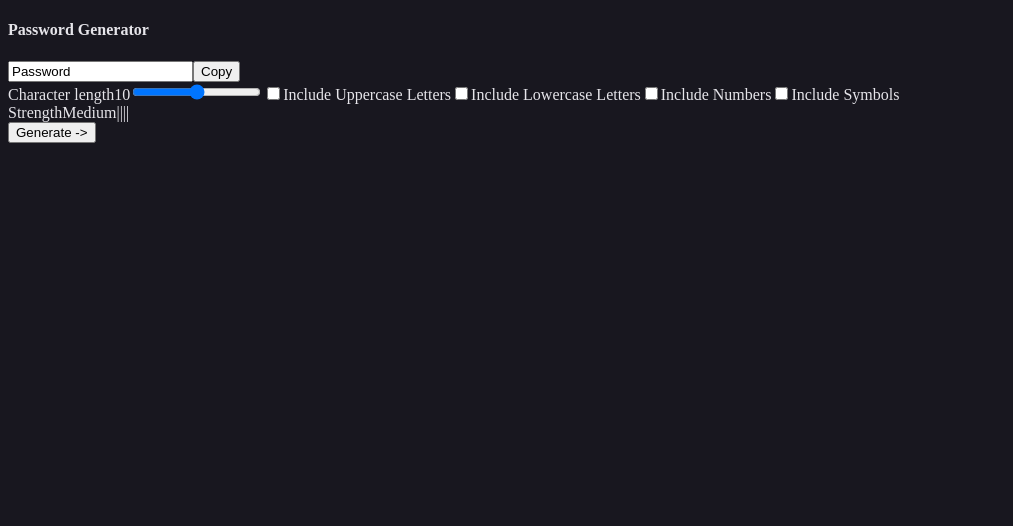
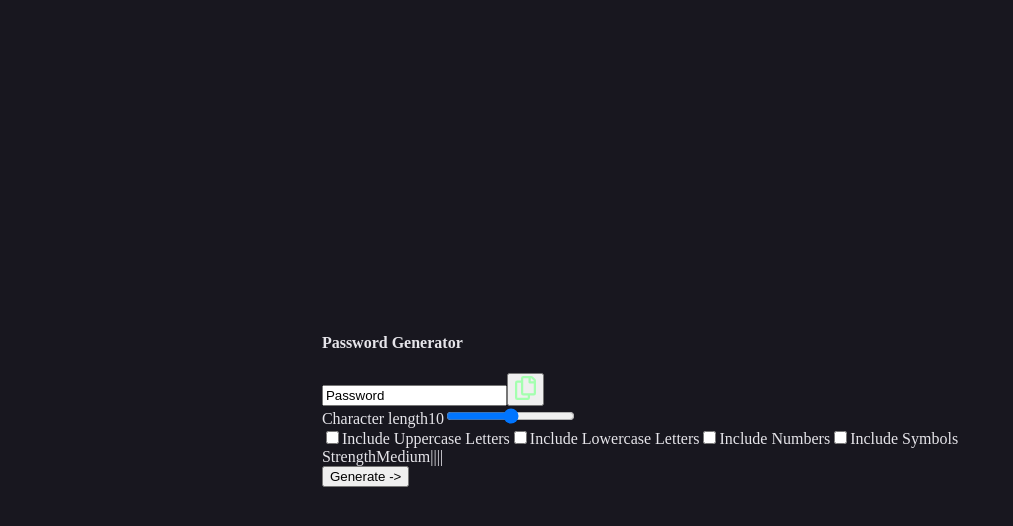
Before and after one commit to Eugene-ak/Password-Generator, a React (Vite) app: page / in a window 1280 px wide. Shown: the top 526 px of the page, without its empty margins (0-1013 px from the left). Built offline with nearby package versions, Linux system fonts and the light colour scheme.

Commit message:
Clean up

```diff
--- a/src/App.tsx
+++ b/src/App.tsx
@@ -1,36 +1,11 @@
-import ButtonIcon from "./assets/images/icon-arrow-right.svg";
+import Card from "./components/Card";
+import Header from "./components/Headings/Header";
 
 function App() {
   return (
     <>
-      <h4>Password Generator</h4>
-      <div>
-        <input type="text" value={"Password"} />
-        <button>Copy</button>
-      </div>
-      <div>
-        <span>Character length</span>
-        <span>10</span>
-        <input type="range" name="passwordLength" />
-        <input type="checkbox" name="uppercase" />
-        <label htmlFor="uppercase">Include Uppercase Letters</label>
-        <input type="checkbox" name="lowercase" />
-        <label htmlFor="lowercase">Include Lowercase Letters</label>
-        <input type="checkbox" name="numbers" />
-        <label htmlFor="numbers">Include Numbers</label>
-        <input type="checkbox" name="symbols" />
-        <label htmlFor="symbols">Include Symbols</label>
-
-        <div>
-          <span>Strength</span>
-          <span>Medium</span>
-          <span>|</span>
-          <span>|</span>
-          <span>|</span>
-          <span>|</span>
-        </div>
-        <button>Generate -&gt;</button>
-      </div>
+      <Header />
+      <Card />
     </>
   );
 }
--- /dev/null
+++ b/src/components/Buttons/Button.tsx
@@ -0,0 +1,5 @@
+export default function GenerateButton() {
+  return (
+    <button>Generate -&gt;</button>
+  )
+}
--- /dev/null
+++ b/src/components/Card.tsx
@@ -0,0 +1,11 @@
+import PasswordContainer from './PasswordContainer'
+import PasswordSettings from './PasswordSettings'
+
+export default function Card() {
+  return (
+    <div>
+      <PasswordContainer />
+      <PasswordSettings />
+    </div>
+  )
+}
--- /dev/null
+++ b/src/components/Headings/Header.style.tsx
@@ -0,0 +1,3 @@
+import styled from "styled-components";
+
+export const StyledHeader = styled.h4
--- /dev/null
+++ b/src/components/Headings/Header.tsx
@@ -0,0 +1,5 @@
+export default function Header() {
+  return (
+    <h4>Password Generator</h4>
+  )
+}
--- /dev/null
+++ b/src/components/Inputs/InputElements.tsx
@@ -0,0 +1,21 @@
+export default function InputElements() {
+  return (
+    <div>
+      <div>
+        <span>Character length</span>
+        <span>10</span>
+        <input type="range" name="passwordLength" />
+      </div>
+      <div>
+        <input type="checkbox" name="uppercase" />
+        <label htmlFor="uppercase">Include Uppercase Letters</label>
+        <input type="checkbox" name="lowercase" />
+        <label htmlFor="lowercase">Include Lowercase Letters</label>
+        <input type="checkbox" name="numbers" />
+        <label htmlFor="numbers">Include Numbers</label>
+        <input type="checkbox" name="symbols" />
+        <label htmlFor="symbols">Include Symbols</label>
+      </div>
+    </div>
+  );
+}
--- /dev/null
+++ b/src/components/PasswordContainer.tsx
@@ -0,0 +1,12 @@
+import CopyIcon from "../assets/images/icon-copy.svg"
+
+export default function PasswordContainer() {
+  return (
+    <div>
+      <input type="text" value={"Password"} />
+      <button>
+        <img src={CopyIcon} alt="copy" />
+      </button>
+    </div>
+  )
+}
--- /dev/null
+++ b/src/components/PasswordSettings.tsx
@@ -0,0 +1,13 @@
+import GenerateButton from "./Buttons/Button";
+import InputElements from "./Inputs/InputElements";
+import StrengthContainer from "./StrengthContainer";
+
+export default function PasswordSettings() {
+  return (
+    <div>
+      <InputElements />
+      <StrengthContainer />
+      <GenerateButton />
+    </div>
+  );
+}
--- /dev/null
+++ b/src/components/StrengthContainer.tsx
@@ -0,0 +1,12 @@
+export default function StrengthContainer() {
+  return (
+    <div>
+      <span>Strength</span>
+      <span>Medium</span>
+      <span>|</span>
+      <span>|</span>
+      <span>|</span>
+      <span>|</span>
+    </div>
+  );
+}
--- a/src/index.css
+++ b/src/index.css
@@ -5,6 +5,13 @@
 }
 
 body {
+  margin: 0;
+  width: 100%;
+  height: 100vh;
   background-color: var(--app-background);
   color: var(--font-color);
+  display: flex;
+  flex-direction: column;
+  align-items: center;
+  justify-content: center;
 }
```
